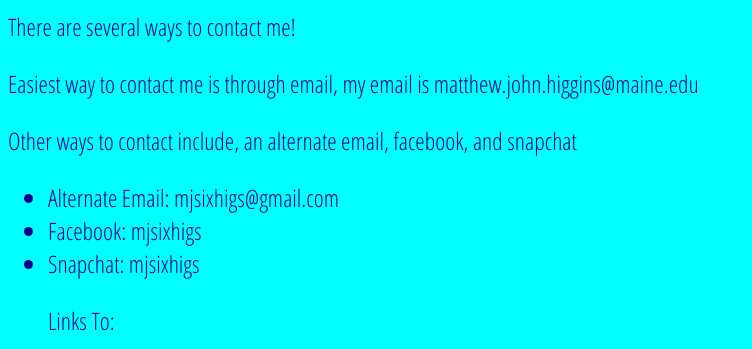
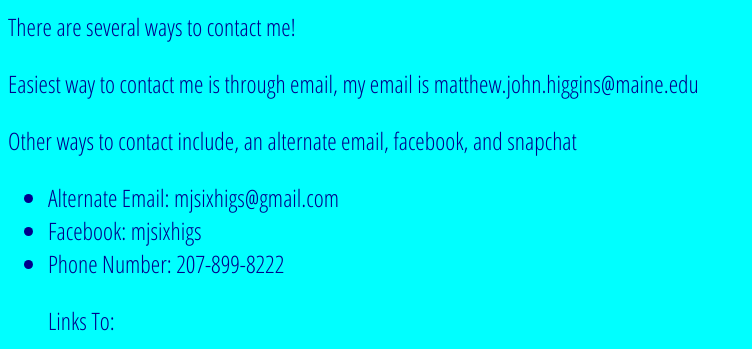
Before and after one commit to matthewjhiggins/Matthewjhiggins.github.io, a plain HTML site: page contactmepage.html in a window 1280 px wide. Shown: the part 119-468 px from the top of the page, without its empty margins (0-752 px from the left). Drawn offline with Linux system fonts and the light colour scheme.

Commit message:
Add files via upload

```diff
--- a/contactmepage.html
+++ b/contactmepage.html
@@ -20,7 +20,7 @@ Other ways to contact include, an alternate email, facebook, and snapchat
 <UL>
 <LI> Alternate Email: mjsixhigs@gmail.com</LI>
 <LI> Facebook: mjsixhigs </LI>
-<LI> Snapchat: mjsixhigs</LI>
+<LI> Phone Number: 207-899-8222</LI>
 
 <p>
 Links To:
```
